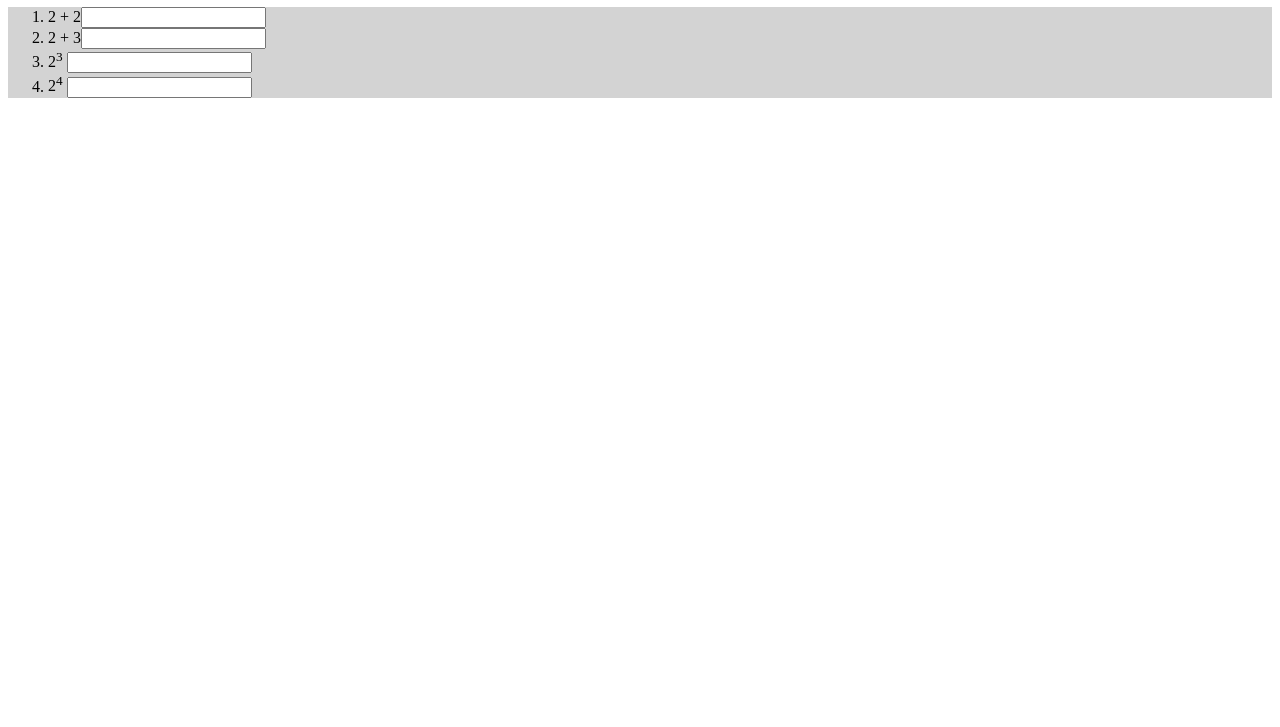
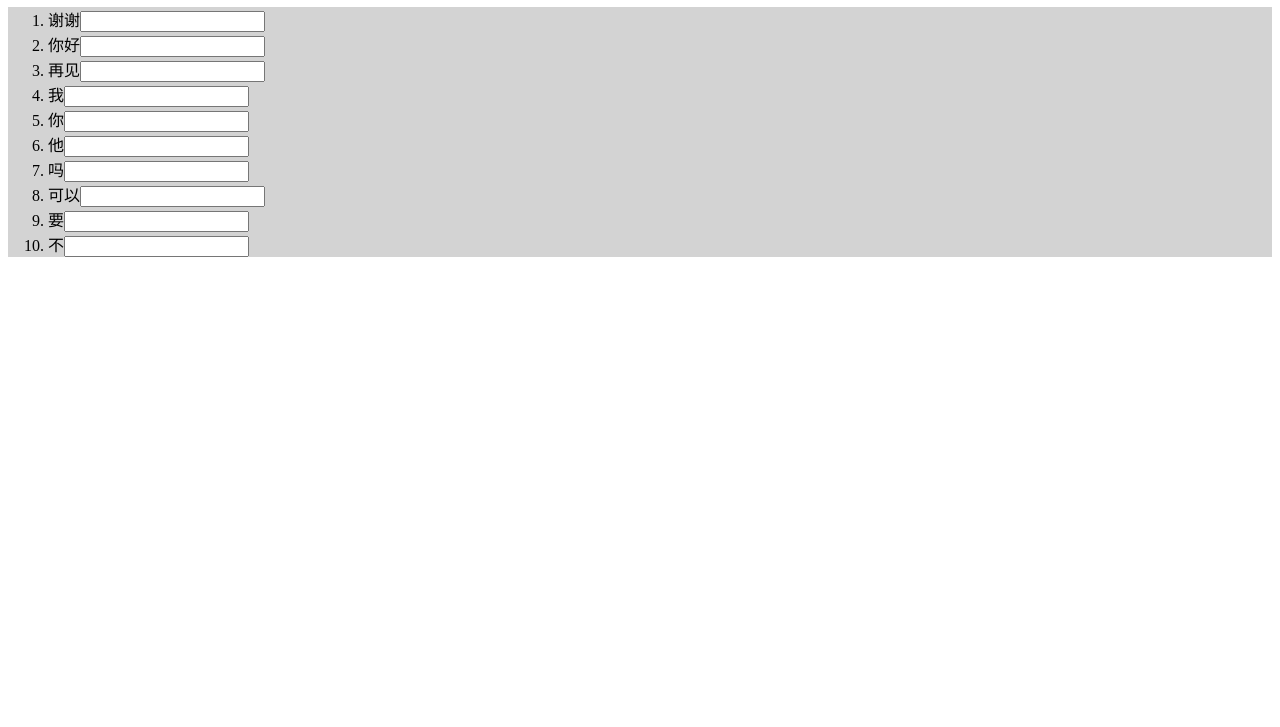
Before and after one commit to klaytonme/2025-5, a plain HTML site: page index.html in a window 1280 px wide. Shown: the part 73-800 px from the top of the page. Drawn offline with nearby package versions, Linux system fonts and the light colour scheme.

Commit message:
Update index.html

```diff
--- a/index.html
+++ b/index.html
@@ -1,8 +1,14 @@
+
+
 <!DOCTYPE html>
 <html lang="en">
 <head>
 <meta charset="UTF-8">
+<link rel="apple-touch-icon" type="image/png" href="https://static.codepen.io/assets/favicon/apple-touch-icon-5ae1a0698dcc2402e9712f7d01ed509a57814f994c660df9f7a952f3060705ee.png" />
 <meta name="apple-mobile-web-app-title" content="CodePen">
+<link rel="shortcut icon" type="image/x-icon" href="https://static.codepen.io/assets/favicon/favicon-aec34940fbc1a6e787974dcd360f2c6b63348d4b1f4e06c77743096d55480f33.ico" />
+<link rel="mask-icon" type="" href="https://static.codepen.io/assets/favicon/logo-pin-8f3771b1072e3c38bd662872f6b673a722f4b3ca2421637d5596661b4e2132cc.svg" color="#111" />
+<title>CodePen - 2025</title>
 <style>
 ol{
   background:lightgrey;
@@ -18,12 +24,18 @@ ol{
 </style>
 </head>
 <body translate="no">
-<h1>Math Problems</h1>
+<h1>Chinese Problems</h1>
 <ol>
-<li>2 + 2<input data-correct="4"></li>
-<li>2 + 3<input data-correct="5"></li>
-<li>2<sup>3</sup> <input data-correct="8"></li>
-<li>2<sup>4</sup> <input data-correct="16"></li>
+<li>谢谢<input data-correct="thank you"></li>
+<li>你好<input data-correct="hello"></li>
+<li>再见<input data-correct="goodbye"></li>
+<li>我<input data-correct="me"></li>
+<li>你<input data-correct="you"></li>
+<li>他<input data-correct="them"></li>
+<li>吗<input data-correct="question"></li>
+<li>可以<input data-correct="can"></li>
+<li>要<input data-correct="want/need"></li>
+<li>不<input data-correct="no/not"></li>
 </ol>
 <script src='https://cdnjs.cloudflare.com/ajax/libs/jquery/3.4.1/jquery.min.js'></script>
 <script id="rendered-js">
@@ -40,11 +52,11 @@ function onChange(evt){
   if(correct == response){
     console.log("answer correct")
     $(this).removeClass("incorrect").addClass("correct");
+ new Audio('https://www.freesoundslibrary.com/wp-content/uploads/2018/01/ding-sound-effect.mp3').play()
   } else{
     console.log("answer incorrect");
      $(this).removeClass("correct").addClass("incorrect");
-    new Audio('sound/fail.mp3').play()
-
+new Audio('https://www.freesoundslibrary.com/wp-content/uploads/2017/10/wah-wah-wah-sound-effect.mp3').play()
   }
 
 }
```
